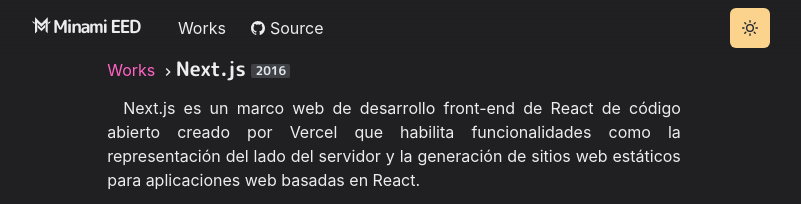
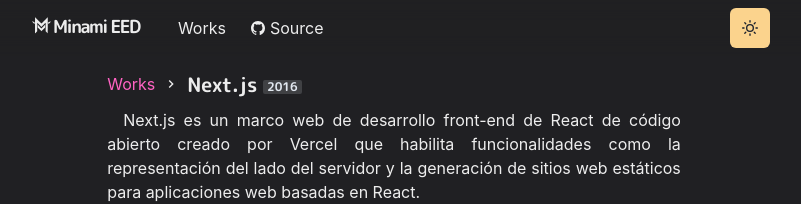
Before and after one commit to Minami-eed/minami-web, a Next.js app: page /works/next.js in a window 1280 px wide. Shown: the top 204 px of the page, without its empty margins (246-1047 px from the left). Built offline with nearby package versions, Linux system fonts and the light colour scheme.

Commit message:
limpieza esLint revertida(correccion de error)

```diff
--- a/components/grid-item.js
+++ b/components/grid-item.js
@@ -13,7 +13,7 @@
         placeholder="blur"
         loading="lazy"
       />
-      <LinkOverlay href={href}>
+      <LinkOverlay href={href} target="_blank">
         <Text mt={2}>{title}</Text>
       </LinkOverlay>
       <Text fontSize={14}>{children}</Text>
@@ -24,22 +24,25 @@
 
 export const WorkGridItem = ({ description, id, title, thumbnail }) => (
   <Box w="100%" textAlign="center">
-    <NextLink href={`/works/${id}`} passHref scroll={false}>
-      <LinkBox cursor="pointer">
+    <LinkBox
+      as={NextLink}
+      href={`/works/${id}`}
+      scroll={false}
+      cursor="pointer"
+    >
       <Image
         src={thumbnail}
         alt={title}
         className="grid-item-thumbnail"
         placeholder="blur"
       />
-        <LinkOverlay href={`/works/${id}`}>
+      <LinkOverlay as="div" href={`/works/${id}`}>
         <Text mt={2} fontSize={20}>
           {title}
         </Text>
       </LinkOverlay>
       <Text fontSize={14}>{description}</Text>
     </LinkBox>
-    </NextLink>
   </Box>
 )
 
--- a/components/work.js
+++ b/components/work.js
@@ -4,15 +4,12 @@
 import { ChevronRightIcon } from '@chakra-ui/icons'
 
 export const TitleWork = ({ children }) => (
-  <Box>
-    <NextLink href="/works" passHref>
-      <Link>Works</Link>
-    </NextLink>
-    <span>
-      {' '}
-      <ChevronRightIcon boxSize={4} />
-    </span>
-    <Heading display="inline-block" as="h3" fontSize={20} mb={4}>
+  <Box display="flex" alignItems="center" mb={3} mt={4}>
+    <Link as={NextLink} href="/works" fontSize={16} mr={2}>
+      Works
+    </Link>
+    <ChevronRightIcon boxSize={4} />
+    <Heading as="h3" fontSize={20} mb={0} ml={2}>
       {children}
     </Heading>
   </Box>
--- a/pages/index.js
+++ b/pages/index.js
@@ -108,7 +108,7 @@
             <br></br>
           </Paragraph>
           <Box align="center" my={4}>
-            <NextLink href="/works" passHref>
+            <NextLink href="/works">
               <Button
                 rightIcon={<ChevronRightIcon />}
                 style={{ backgroundColor: '#805ad5', color: '#FFFFFF' }}
```
Also changed, not shown: pages/404.js (+7 -5 lines). Lines whose indentation alone changed are shown as unchanged.
